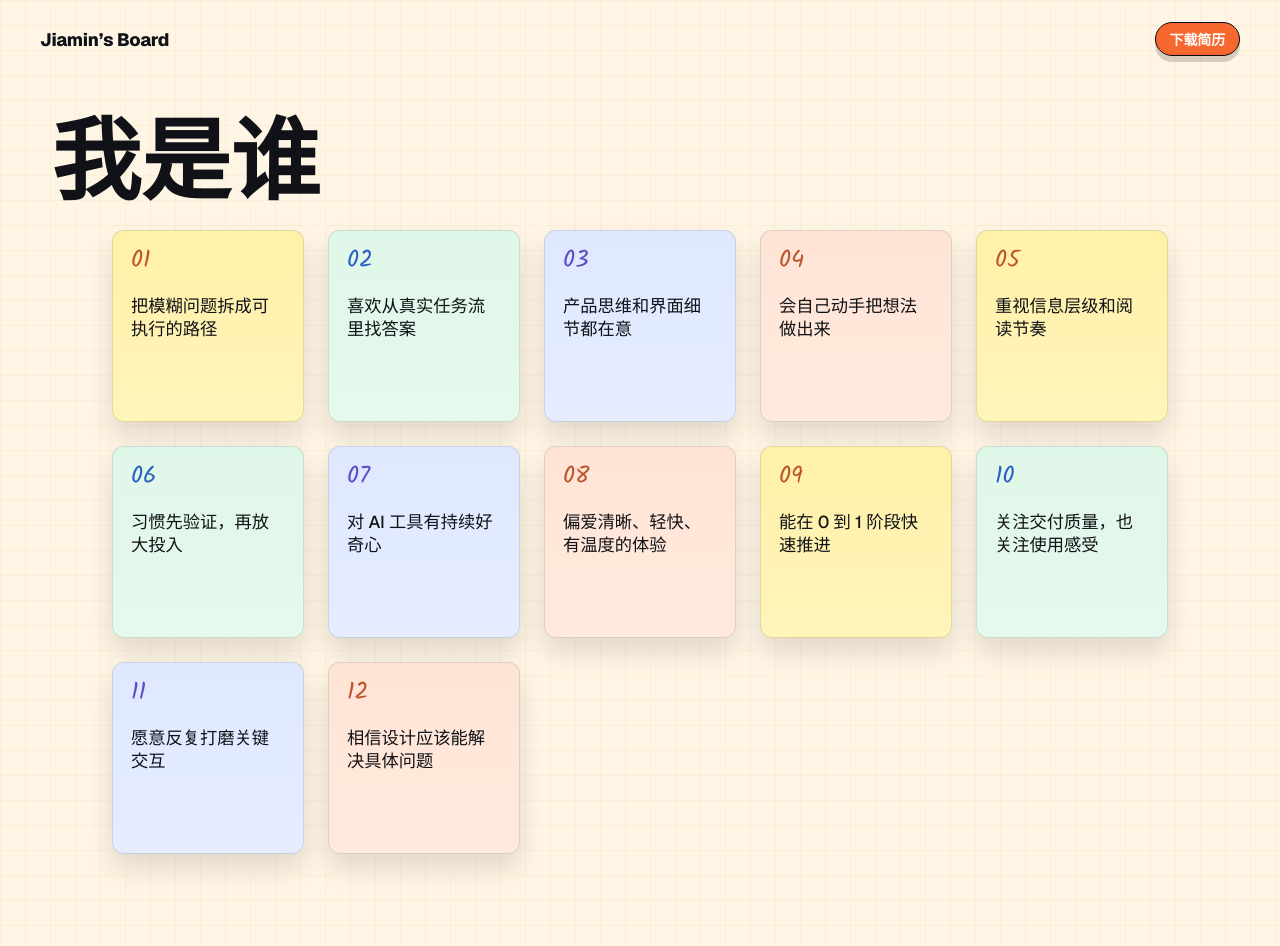
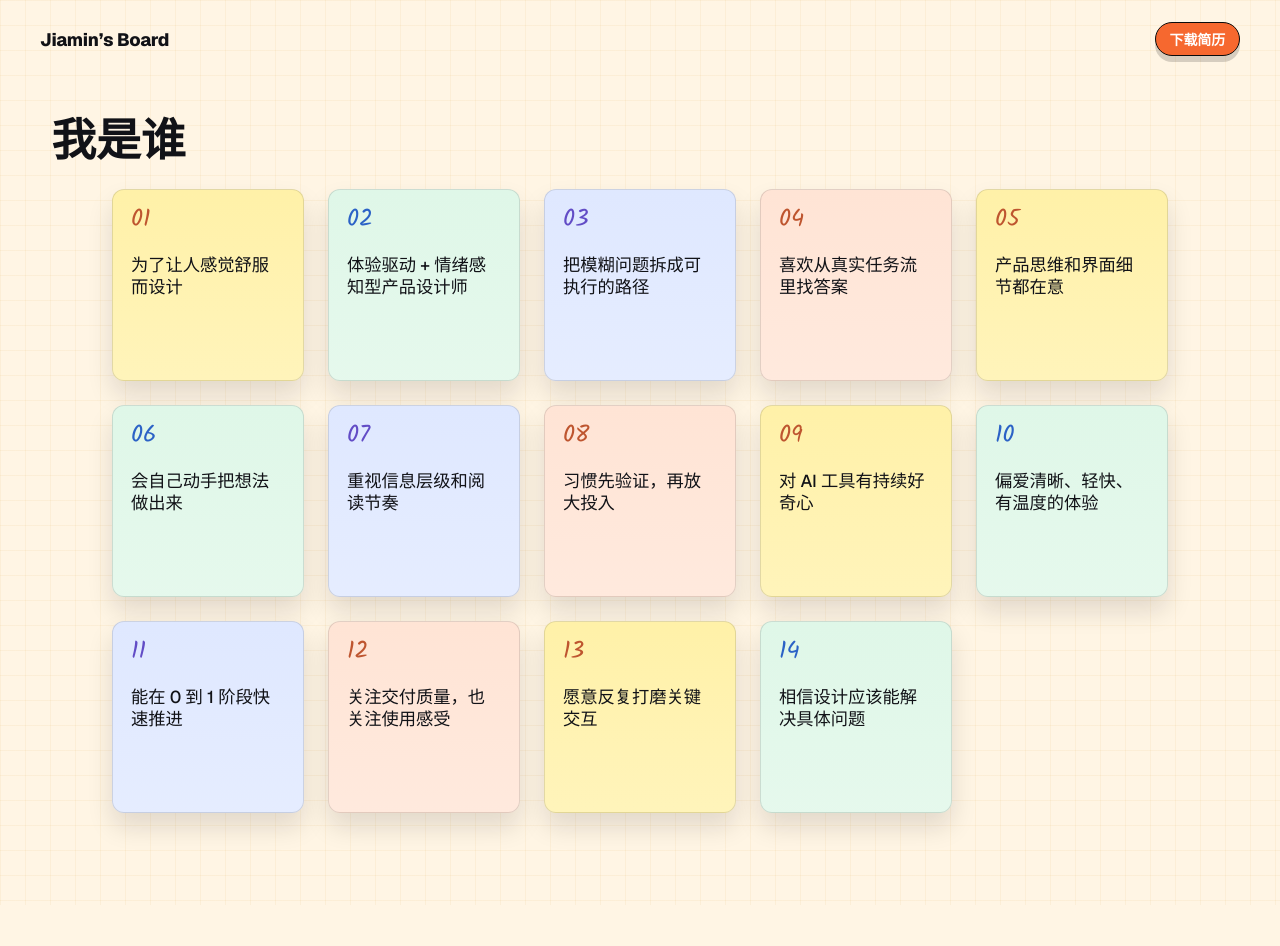
Before and after one commit to jaemin17/jaemin-portfolio, a Next.js app: page /about in a window 1280 px wide. After the commit the page ends 905 px from the top, so only its background shows below. Built offline with nearby package versions, Linux system fonts and the light colour scheme.

Commit message:
Refine about intro hierarchy and messaging.
Scale down the about headline for better visual balance and add bilingual intro notes to clarify the design focus.

```diff
--- a/src/app/about/about.module.css
+++ b/src/app/about/about.module.css
@@ -25,7 +25,7 @@
 }
 
 .title {
-  font-size: clamp(42px, 7vw, 92px);
+  font-size: clamp(21px, 3.5vw, 46px);
   line-height: 0.92;
   font-weight: 950;
   letter-spacing: 0;
--- a/src/app/about/page.tsx
+++ b/src/app/about/page.tsx
@@ -2,6 +2,8 @@ import { SiteHeader } from "@/components/SiteHeader";
 import styles from "./about.module.css";
 
 const notes = [
+  "为了让人感觉舒服而设计",
+  "体验驱动 + 情绪感知型产品设计师",
   "把模糊问题拆成可执行的路径",
   "喜欢从真实任务流里找答案",
   "产品思维和界面细节都在意",
```
